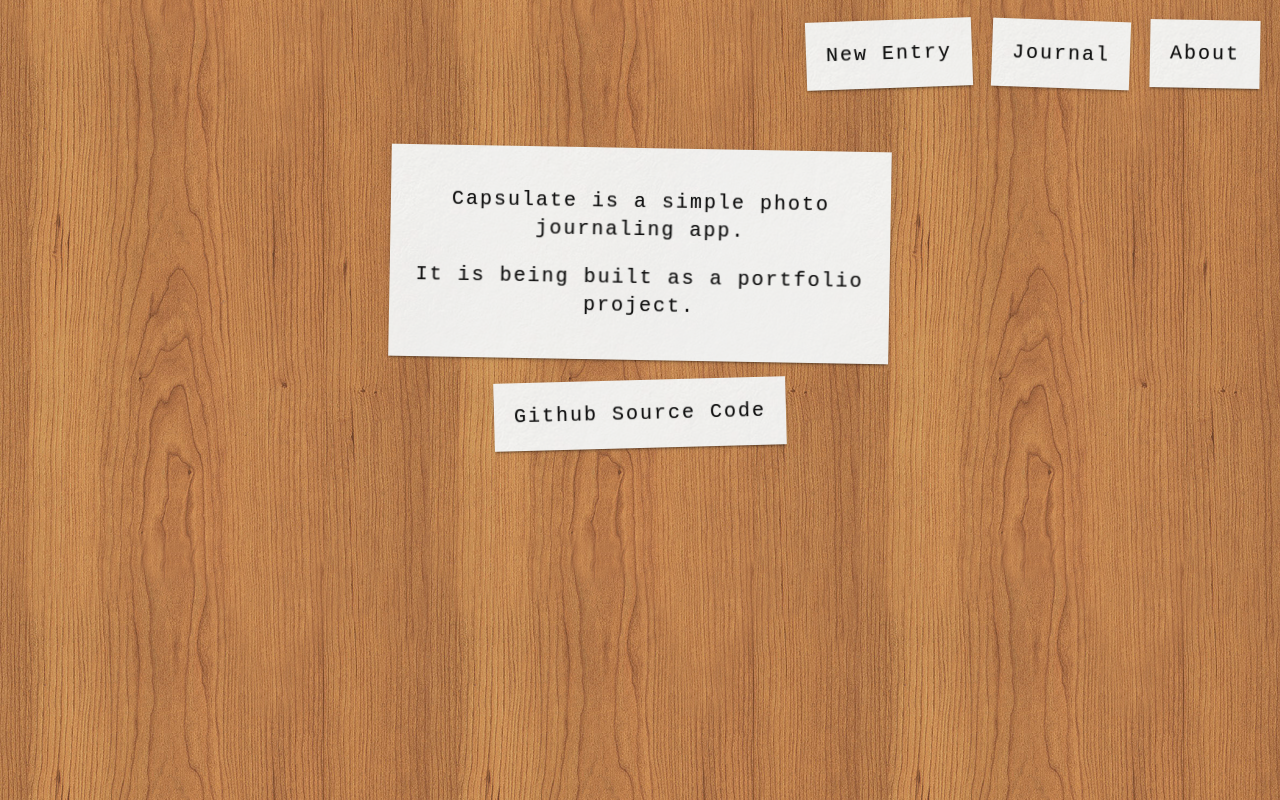
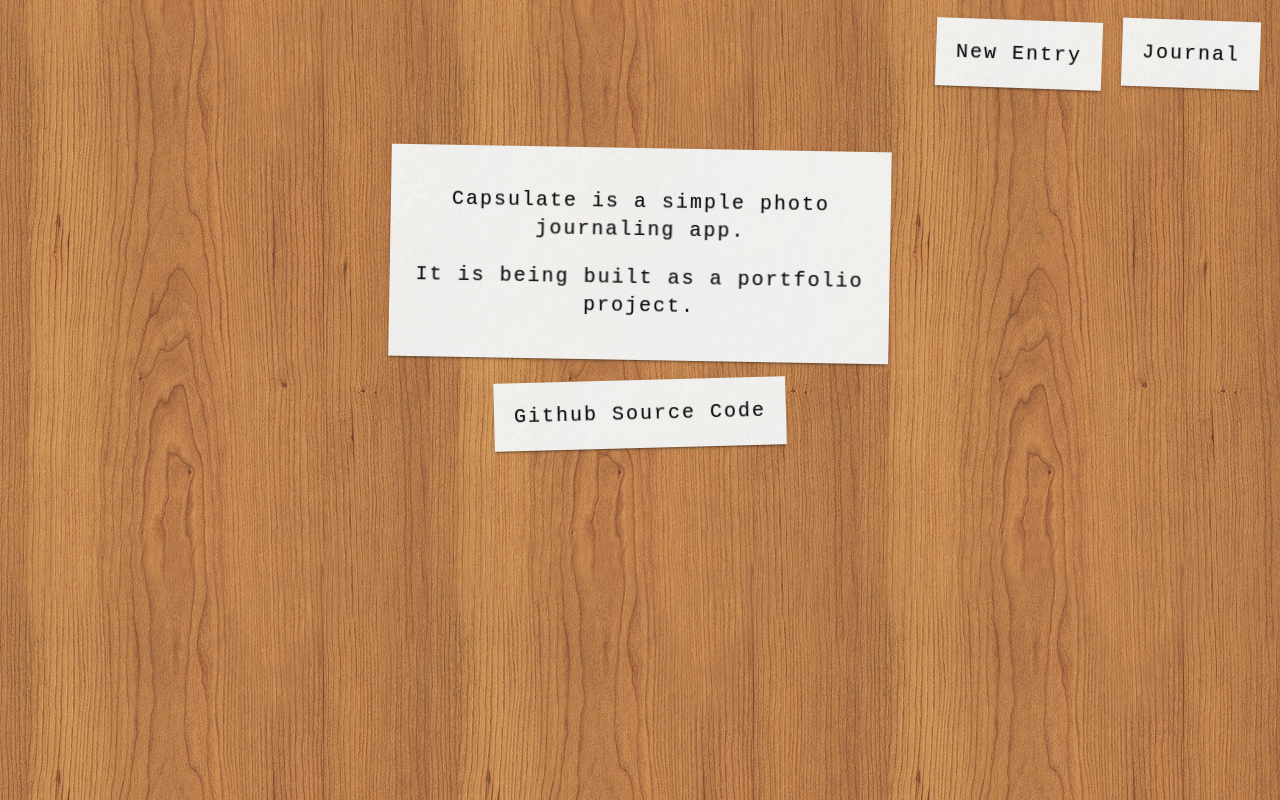
Before and after one commit to will-hanlen/capsulate, a Next.js app: page /about in a window 1280 px wide. Built offline with nearby package versions, Linux system fonts and the light colour scheme.

Commit message:
remove current page from nav
ex. if you are on the journal page there will no longer be a link to the journal page

```diff
--- a/components/nav.js
+++ b/components/nav.js
@@ -8,15 +8,23 @@ class Nav extends React.Component {
 
   render() {
 
+    let navLinks = (<></>)
+
+    if (this.props.links) {
+      navLinks = this.props.links.map( (link, index) => {
+        return (
+          <Link key={index} href={link.href}><a className="card actionable r1">{link.name}</a></Link>
+        )
+      })
+    }
+
     return (
       <>
         <nav>
-          <Link href="/"><a className="card actionable r0">New Entry</a></Link>
-          <Link href="/journal"><a className="card actionable r1">Journal</a></Link>
-          <Link href="/about"><a className="card actionable r2">About</a></Link>
+          {navLinks}
         </nav>
 
-        <style jsx>{`
+        <style global jsx>{`
           nav {
             padding: 1rem;
             display: flex;
--- a/pages/about.js
+++ b/pages/about.js
@@ -2,6 +2,12 @@ import Nav from '../components/nav'
 import Head from 'next/head'
 
 const About = () => {
+
+  let navLinks = [
+    { href: "/", name: "New Entry" },
+    { href: "/journal", name: "Journal" },
+  ]
+
 
   return (
     <>
@@ -10,7 +16,7 @@ const About = () => {
         <meta name="viewport" content="initial-scale=1.0, width=device-width" />
       </Head>
 
-      <Nav />
+      <Nav links={navLinks} />
 
       <main>
         <div className="card r2">
```
Also changed, not shown: pages/index.js (+6 -1 lines), pages/journal.js (+6 -1 lines).
